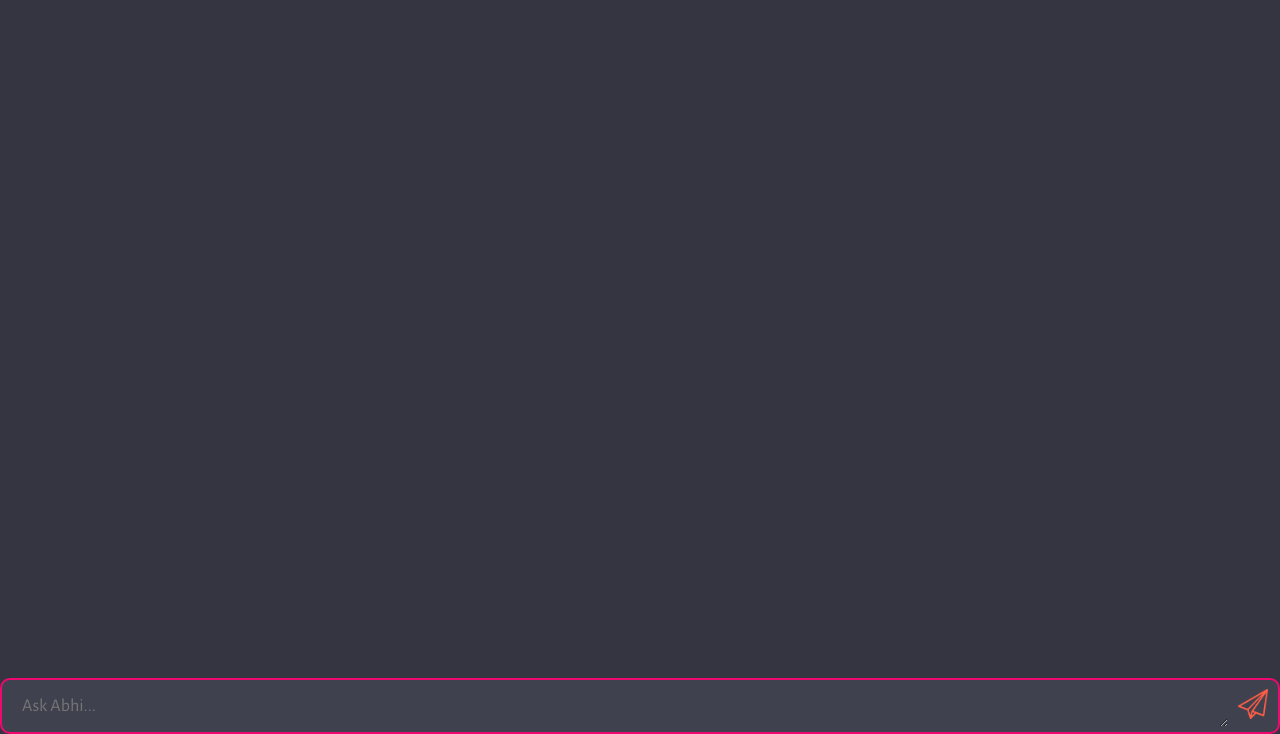
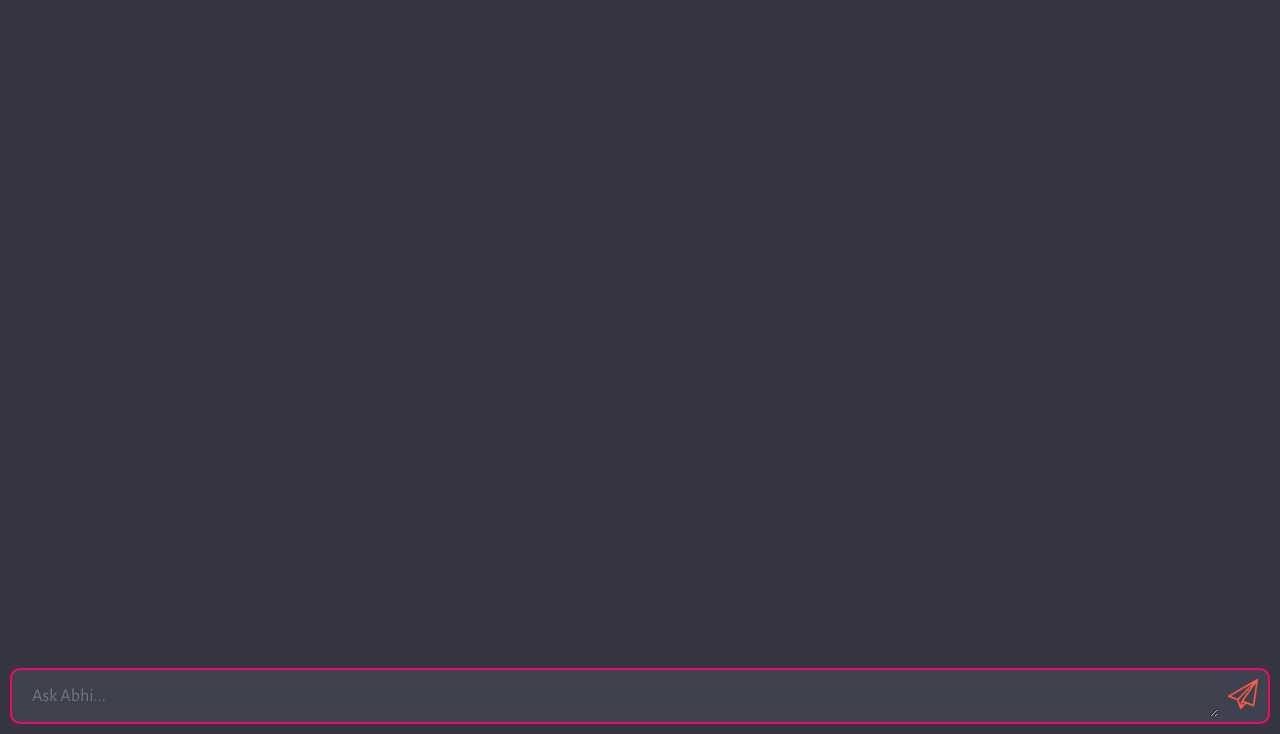
Before and after one commit to A1bhishekk/ChatGPT-Client, a website built with Vite: page index.html in a window 1280 px wide. Shown: the part 66-800 px from the top of the page. Built offline with nearby package versions, Linux system fonts and the light colour scheme.

Commit message:
chat gpt frontend

```diff
--- a/style.css
+++ b/style.css
@@ -26,26 +26,24 @@ header{
   width: 100vw;
   height:calc(100vh - 7vh);
   background: #343541;
-
   display: flex;
   flex-direction: column;
   align-items: center;
   justify-content: space-between;
+  padding: 10px;
+
 }
 
 #chat_container {
   flex: 1;
   width: 100%;
-  height: 100%;
+  height: 90%;
   overflow-y: scroll;
-
   display: flex;
   flex-direction: column;
   gap: 10px;
-
   -ms-overflow-style: none;
   scrollbar-width: none;
-
   padding-bottom: 20px;
   scroll-behavior: smooth;
 }
@@ -68,7 +66,6 @@ header{
   width: 100%;
   max-width: 1280px;
   margin: 0 auto;
-
   display: flex;
   flex-direction: row;
   align-items: flex-start;
@@ -100,10 +97,8 @@ header{
 
 .message {
   flex: 1;
-
   color: #dcdcdc;
   font-size: 20px;
-
   max-width: 100%;
   overflow-x: scroll;
 
@@ -126,18 +121,17 @@ header{
 
 form {
   width: 100%;
-  max-width: 1280px;
-  margin: 0 auto;
+  /* max-width: 1280px; */
+  /* margin: 0 auto; */
   padding: 10px;
   background: #40414F;
-
   display: flex;
   flex-direction: row;
   gap: 10px;
   border: 2px solid #ee0970;
-  margin-bottom: 5px;
+  /* margin-bottom: 5px; */
   padding: 5px 10px;
-  margin: 0px 10px;
+  /* margin: 0px 10px; */
   outline: none;
   border-radius: 10px;
 
```
